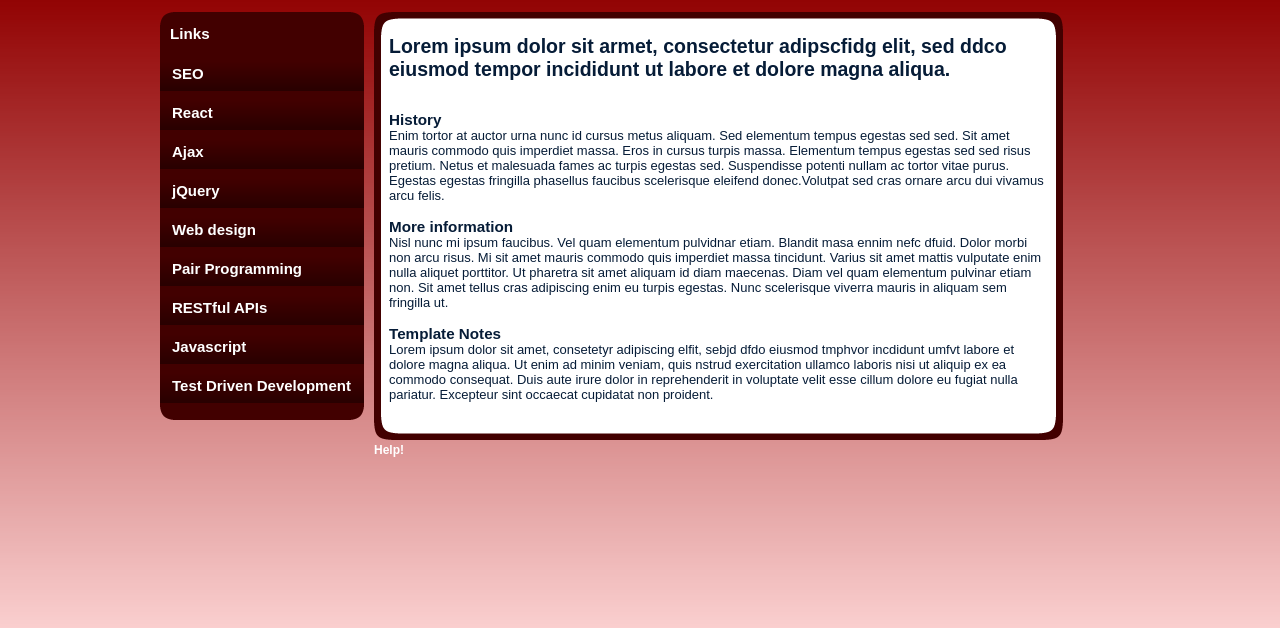
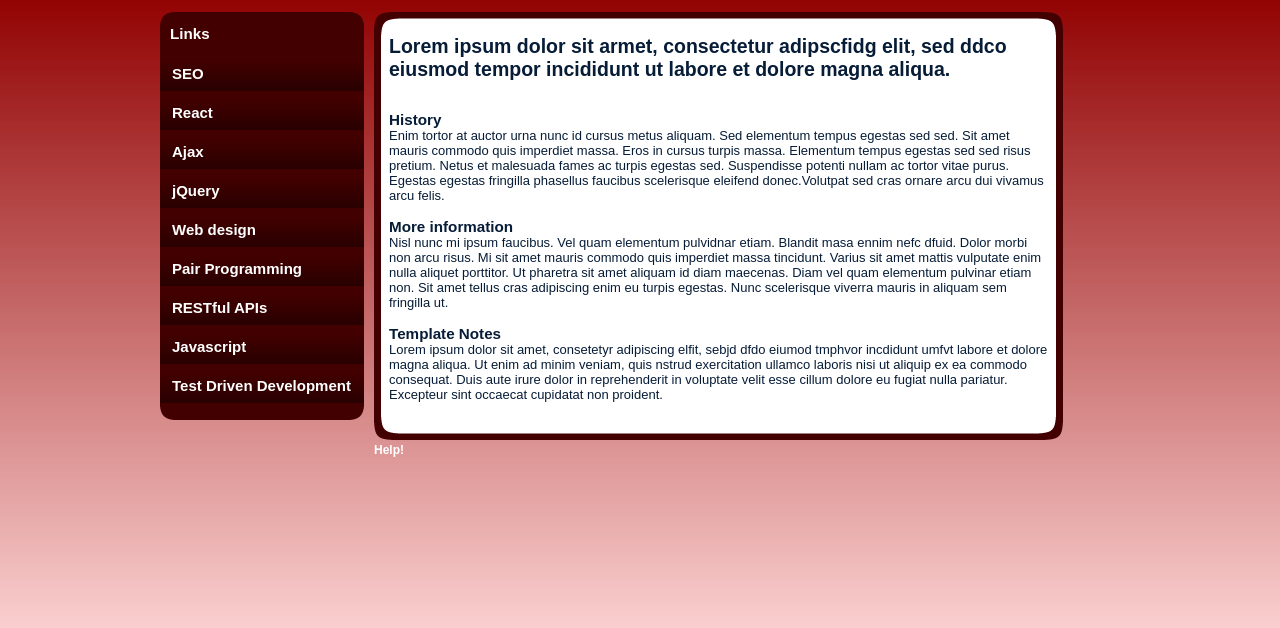
Before and after one commit to hdp1904/redStyleTemplate, a plain HTML site: page index.html in a window 1280 px wide. Shown: the part 142-770 px from the top of the page. Drawn offline with Linux system fonts and the light colour scheme.

Commit message:
Update index.html

```diff
--- a/index.html
+++ b/index.html
@@ -67,7 +67,7 @@
         	<p> Nisl nunc mi ipsum faucibus. Vel quam elementum pulvidnar etiam. Blandit masa ennim nefc dfuid. Dolor morbi non arcu risus. Mi sit amet mauris commodo quis imperdiet massa tincidunt. Varius sit amet mattis vulputate enim nulla aliquet porttitor. Ut pharetra sit amet aliquam id diam maecenas. Diam vel quam elementum pulvinar etiam non. Sit amet tellus cras adipiscing enim eu turpis egestas. Nunc scelerisque viverra mauris in aliquam sem fringilla ut.</p>
        	  <p>&nbsp;</p>
         	<h3>Template Notes</h3>
-            <p>Lorem ipsum dolor sit amet, consetetyr adipiscing elfit, sebjd dfdo eiusmod tmphvor incdidunt umfvt labore et dolore magna aliqua. Ut enim ad minim veniam, quis nstrud exercitation ullamco laboris nisi ut aliquip ex ea commodo consequat. Duis aute irure dolor in reprehenderit in voluptate velit esse cillum dolore eu fugiat nulla pariatur. Excepteur sint occaecat cupidatat non proident.</p>
+            <p>Lorem ipsum dolor sit amet, consetetyr adipiscing elfit, sebjd dfdo eiumod tmphvor incdidunt umfvt labore et dolore magna aliqua. Ut enim ad minim veniam, quis nstrud exercitation ullamco laboris nisi ut aliquip ex ea commodo consequat. Duis aute irure dolor in reprehenderit in voluptate velit esse cillum dolore eu fugiat nulla pariatur. Excepteur sint occaecat cupidatat non proident.</p>
           <p></p>
 <p>&nbsp;</p>
         </div>
```
